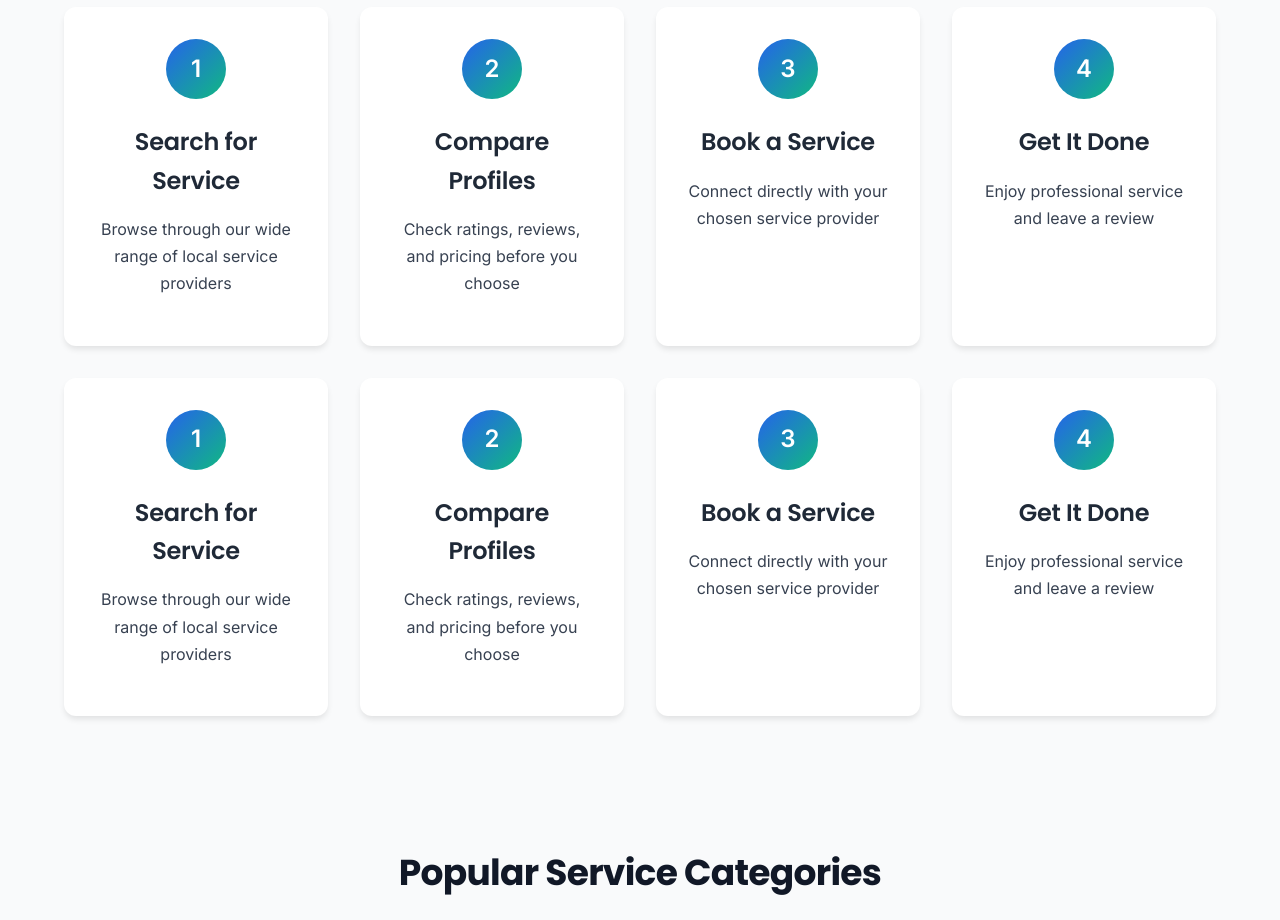
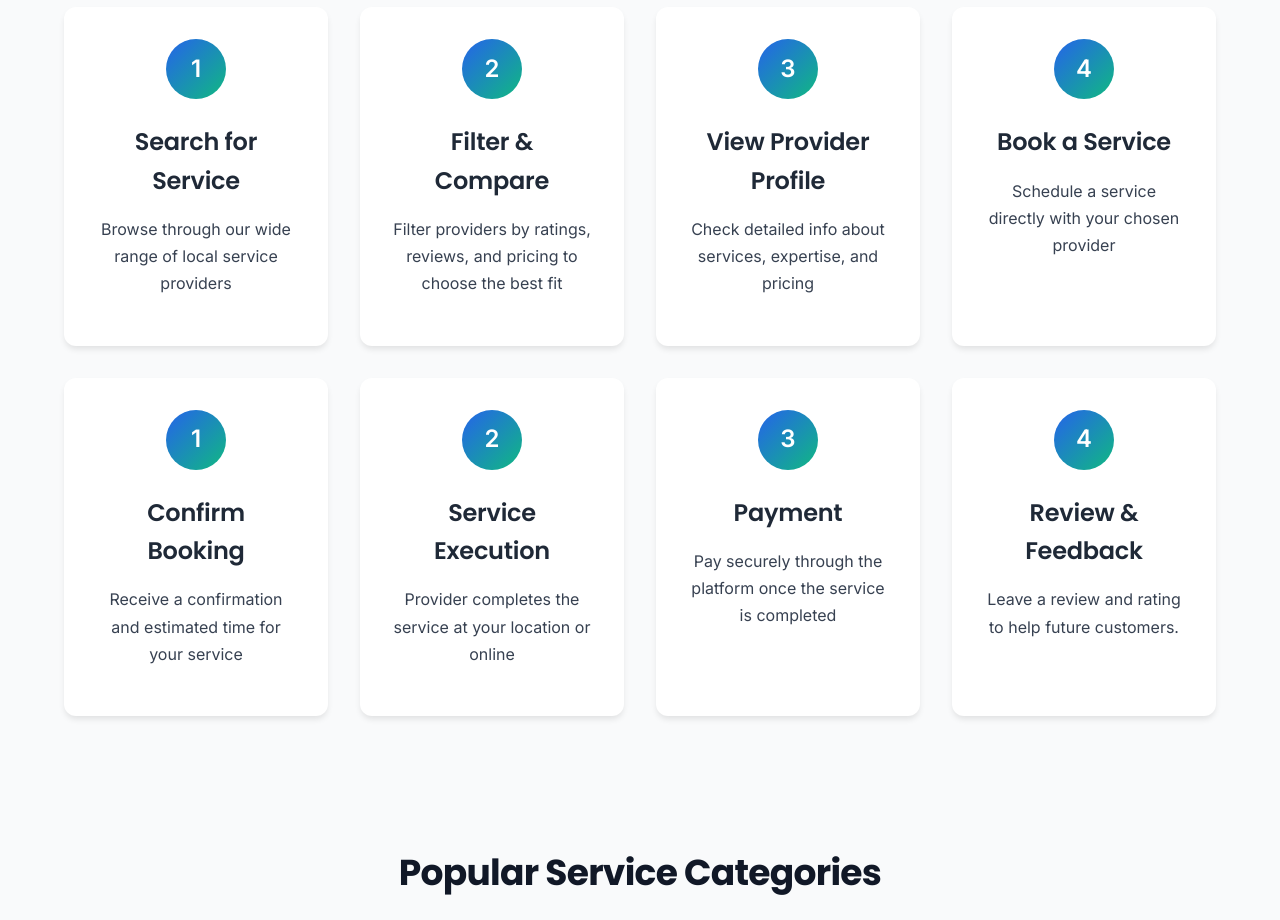
Before and after one commit to athnan-badurdeen/local-fix-website, a plain HTML site: page index.html in a window 1280 px wide. Shown: the part 880-1800 px from the top of the page. Drawn offline with Linux system fonts and the light colour scheme.

Commit message:
Update index.html

```diff
--- a/index.html
+++ b/index.html
@@ -64,38 +64,38 @@
                 </div>
                 <div class="step-card">
                     <div class="step-number">2</div>
-                    <h3>Compare Profiles</h3>
-                    <p>Check ratings, reviews, and pricing before you choose</p>
+                    <h3>Filter & Compare</h3>
+                    <p>Filter providers by ratings, reviews, and pricing to choose the best fit</p>
                 </div>
                 <div class="step-card">
                     <div class="step-number">3</div>
-                    <h3>Book a Service</h3>
-                    <p>Connect directly with your chosen service provider</p>
+                    <h3>View Provider Profile</h3>
+                    <p>Check detailed info about services, expertise, and pricing</p>
                 </div>
                 <div class="step-card">
                     <div class="step-number">4</div>
-                    <h3>Get It Done</h3>
-                    <p>Enjoy professional service and leave a review</p>
+                    <h3>Book a Service</h3>
+                    <p>Schedule a service directly with your chosen provider</p>
                 </div>
                 <div class="step-card">
                     <div class="step-number">1</div>
-                    <h3>Search for Service</h3>
-                    <p>Browse through our wide range of local service providers</p>
+                    <h3>Confirm Booking</h3>
+                    <p>Receive a confirmation and estimated time for your service</p>
                 </div>
                 <div class="step-card">
                     <div class="step-number">2</div>
-                    <h3>Compare Profiles</h3>
-                    <p>Check ratings, reviews, and pricing before you choose</p>
+                    <h3>Service Execution</h3>
+                    <p>Provider completes the service at your location or online</p>
                 </div>
                 <div class="step-card">
                     <div class="step-number">3</div>
-                    <h3>Book a Service</h3>
-                    <p>Connect directly with your chosen service provider</p>
+                    <h3>Payment</h3>
+                    <p>Pay securely through the platform once the service is completed</p>
                 </div>
                 <div class="step-card">
                     <div class="step-number">4</div>
-                    <h3>Get It Done</h3>
-                    <p>Enjoy professional service and leave a review</p>
+                    <h3>Review & Feedback</h3>
+                    <p>Leave a review and rating to help future customers.</p>
                 </div>
             </div>
         </div>
```
